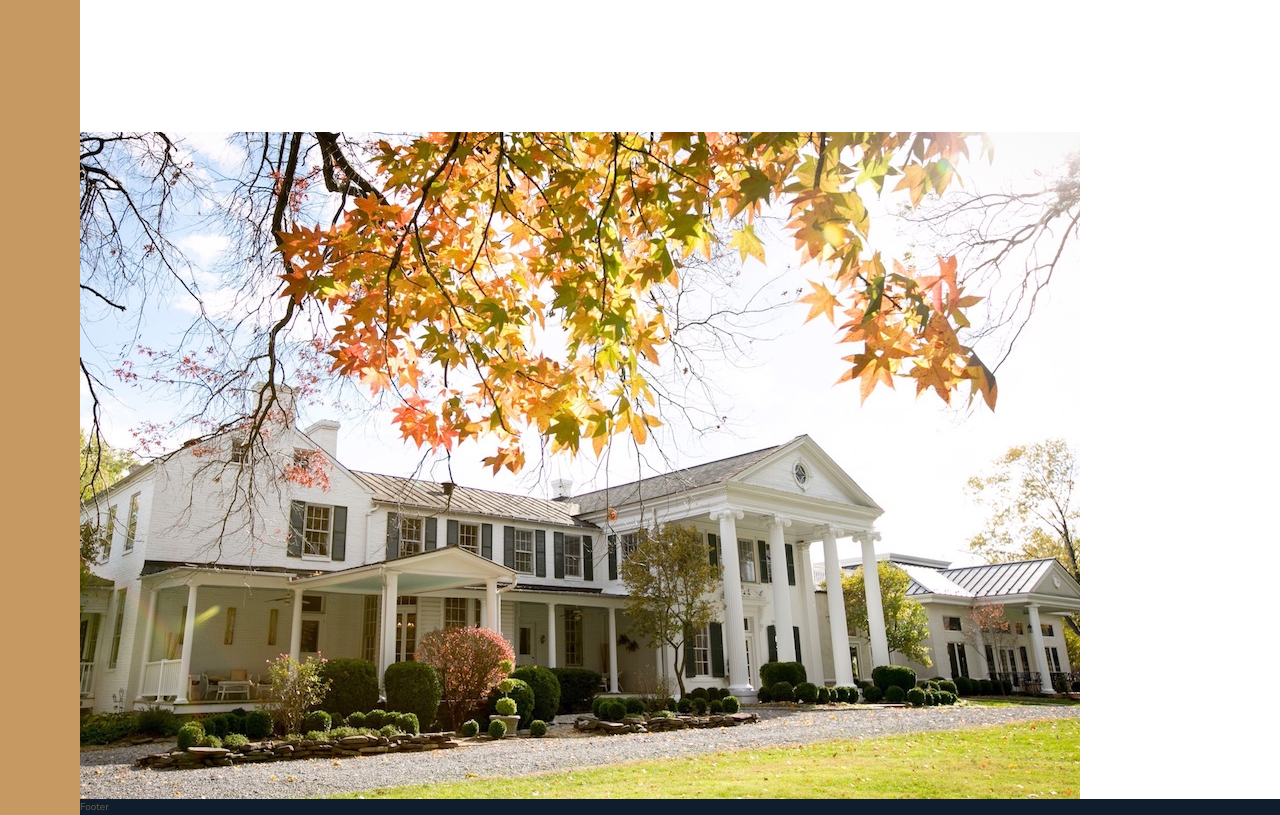
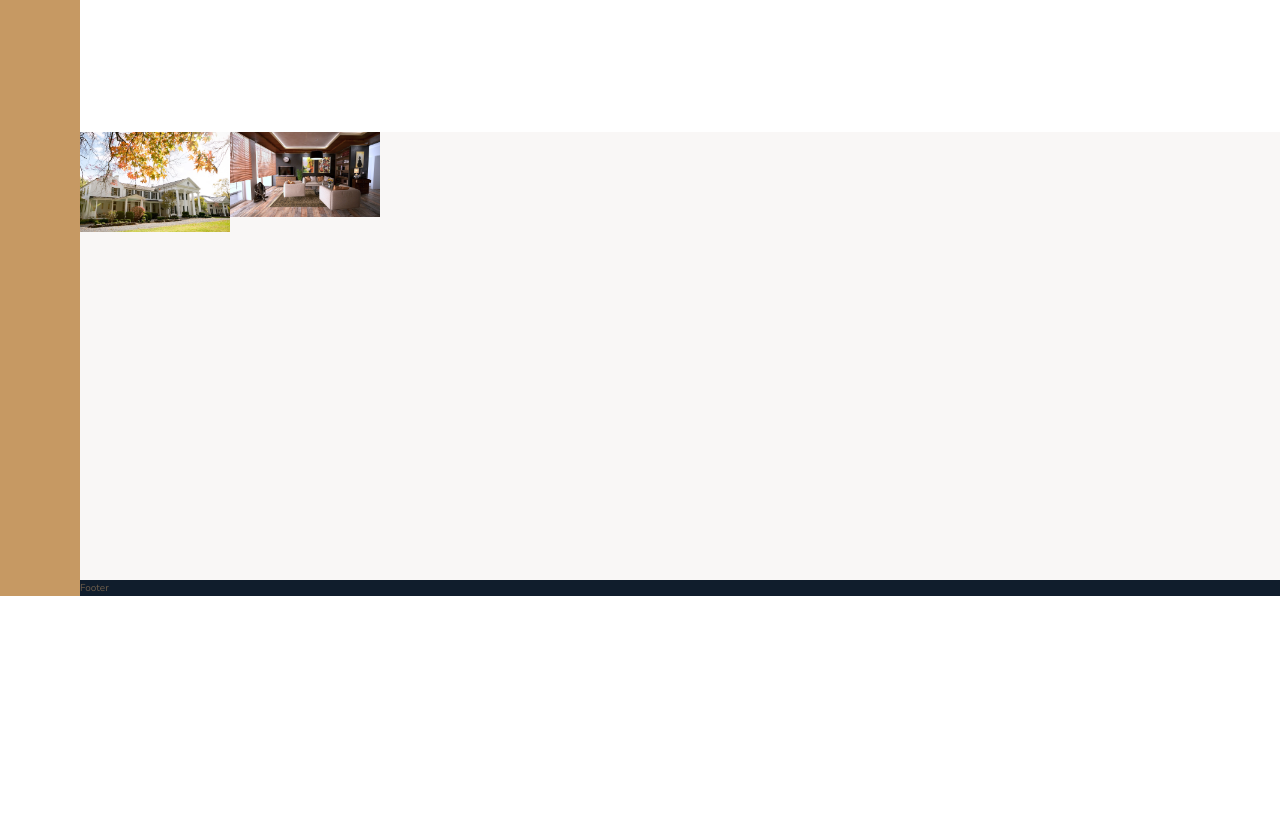
Before and after one commit to simozan/Nexter, a website: page index.html in a window 1280 px wide. Shown: the part 2940-3755 px from the top of the page. After the commit the page ends 3536 px from the top, so only its background shows below. Drawn offline with nearby package versions, Linux system fonts and the light colour scheme.

Commit message:
gallery update

```diff
--- a/index.html
+++ b/index.html
@@ -294,6 +294,8 @@
     </section>
     <section class="gallery">
         <img src="img/gal-1.jpeg" alt="Gallery image 1" class="gallery__img">
+        <img src="img/gal-2.jpeg" alt="Gallery image 2" class="gallery__img">
+
     </section>
     <footer class="footer">
         Footer
--- a/sass/_gallery.scss
+++ b/sass/_gallery.scss
@@ -1,6 +1,11 @@
 .gallery{
+    background-color: $color-grey-light-1;
     grid-column: full-start / full-end;
     display: grid;
     grid-template-columns: repeat(8, 1fr);
-    grid-template-rows: repeat(7, );
+    grid-template-rows: repeat(7, 5vw);
+
+    & > *{
+        width: 100%;
+    }
 }
```
Also changed, not shown: css/style.css, 1 other file.
